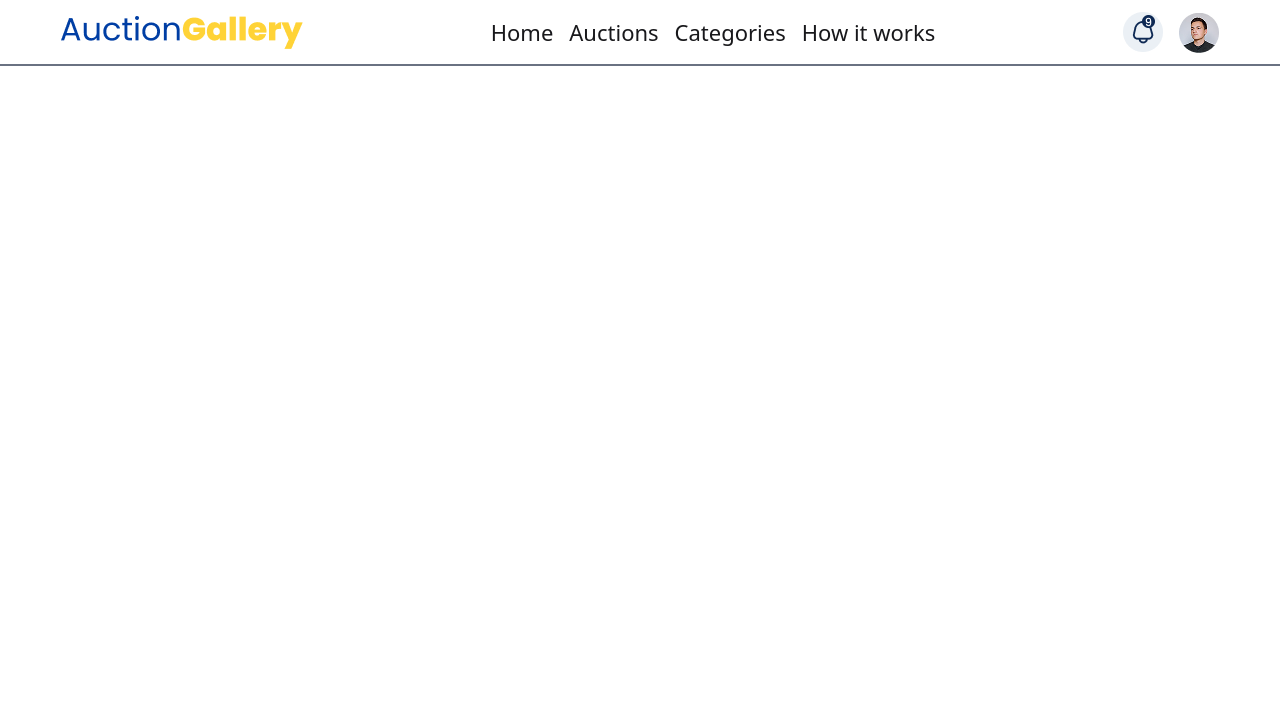
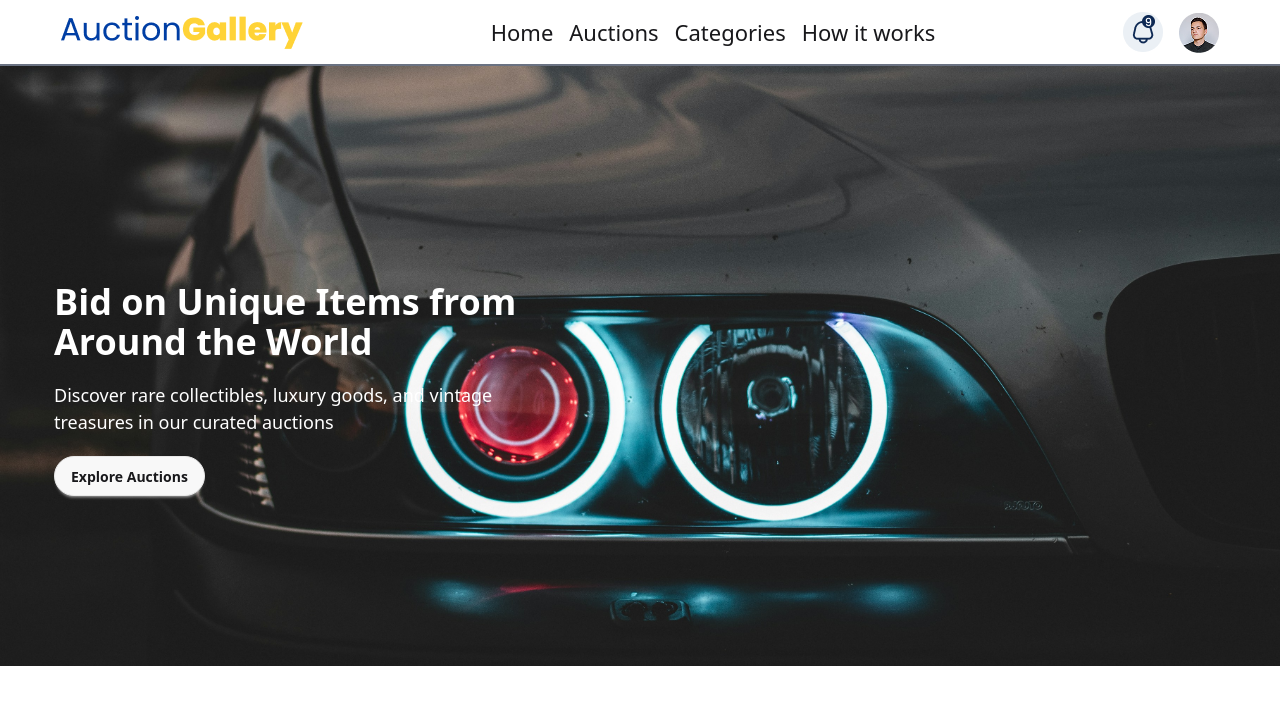
Before and after one commit to AyeshaSareen-Dev/assignment-7, a React (Vite) app: page / in a window 1280 px wide. Shown: the top 704 px of the page. Built offline with nearby package versions, Linux system fonts and the light colour scheme.

Commit message:
banner added

```diff
--- a/src/App.jsx
+++ b/src/App.jsx
@@ -1,3 +1,4 @@
+import Banner from "./components/Banner";
 import Navbar from "./components/Navbar";
 
 
@@ -6,6 +7,7 @@ function App() {
   return (
     <>
       <Navbar/>
+      <Banner/>
 
     </>
   )
--- /dev/null
+++ b/src/components/Banner.jsx
@@ -0,0 +1,29 @@
+import React from 'react';
+import bannerimg from '/assets/Banner-min.jpg';
+
+const Banner = () => {
+  return (
+    <div>
+      <div
+            className="hero place-items-start pt-[200px] min-h-[600px]"
+            style={{
+            backgroundImage: `url(${bannerimg})`,
+            }}>
+            <div className="bg-opacity-60"></div>
+            <div className="hero-content  text-white justify-start pl-[54px] w-full ">
+            <div className="max-w-[500px]">
+                <h1 className="mb-5 text-4xl font-semibold">
+                Bid on Unique Items from Around the World
+                </h1>
+                <p className="mb-5 font-[200] text-[18px]">
+                Discover rare collectibles, luxury goods, and vintage treasures in our curated auctions
+                </p>
+                <button className="btn rounded-4xl">Explore Auctions</button>
+            </div>
+            </div>
+      </div>
+    </div>
+  );
+};
+
+export default Banner;
```
